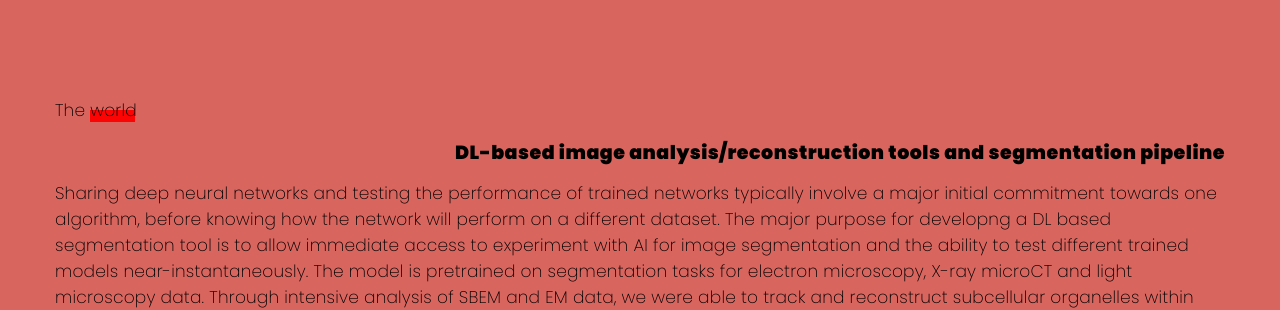
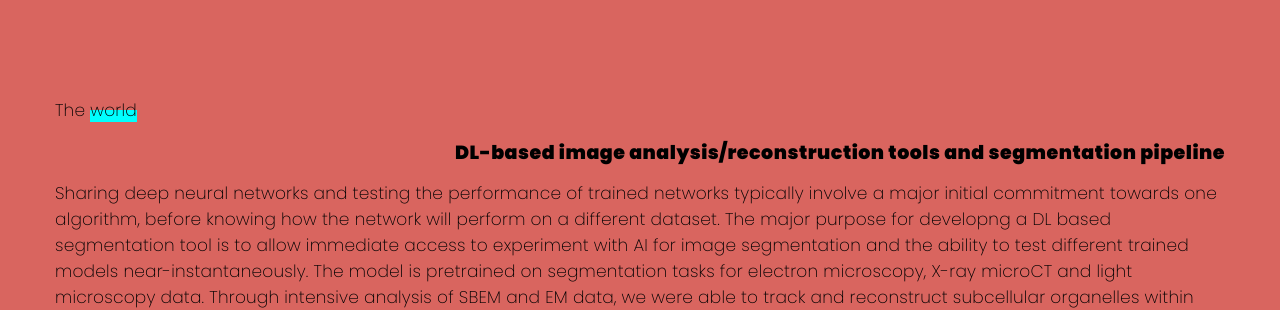
Before and after one commit to rpraka/JihyeonJe.com, a Jekyll site: the page about.html, which Jekyll copies as it is, in a window 1280 px wide. Shown: the part 667-977 px from the top of the page. Built offline with Jekyll 4.4.1, drawn with Linux system fonts in a browser that asks for light colours.

Commit message:
Update style.css

```diff
--- a/css/style.css
+++ b/css/style.css
@@ -25,10 +25,10 @@
   z-index: -1; /* Place the pseudo element right under the content */
   top: 0;
   left: 0;
-  background: linear-gradient(to top, red 50%, transparent 50%);
+  background: linear-gradient(to top, cyan 50%, transparent 50%);
   animation-name: highlight;
-  animation-duration: 0.75s;
-  animation-iteration-count: infinite;
+  animation-duration: 1s;
+  animation-iteration-count: 1;
   animation-direction: alternate; /* Make the animation run back and forth */
 }
 
```
